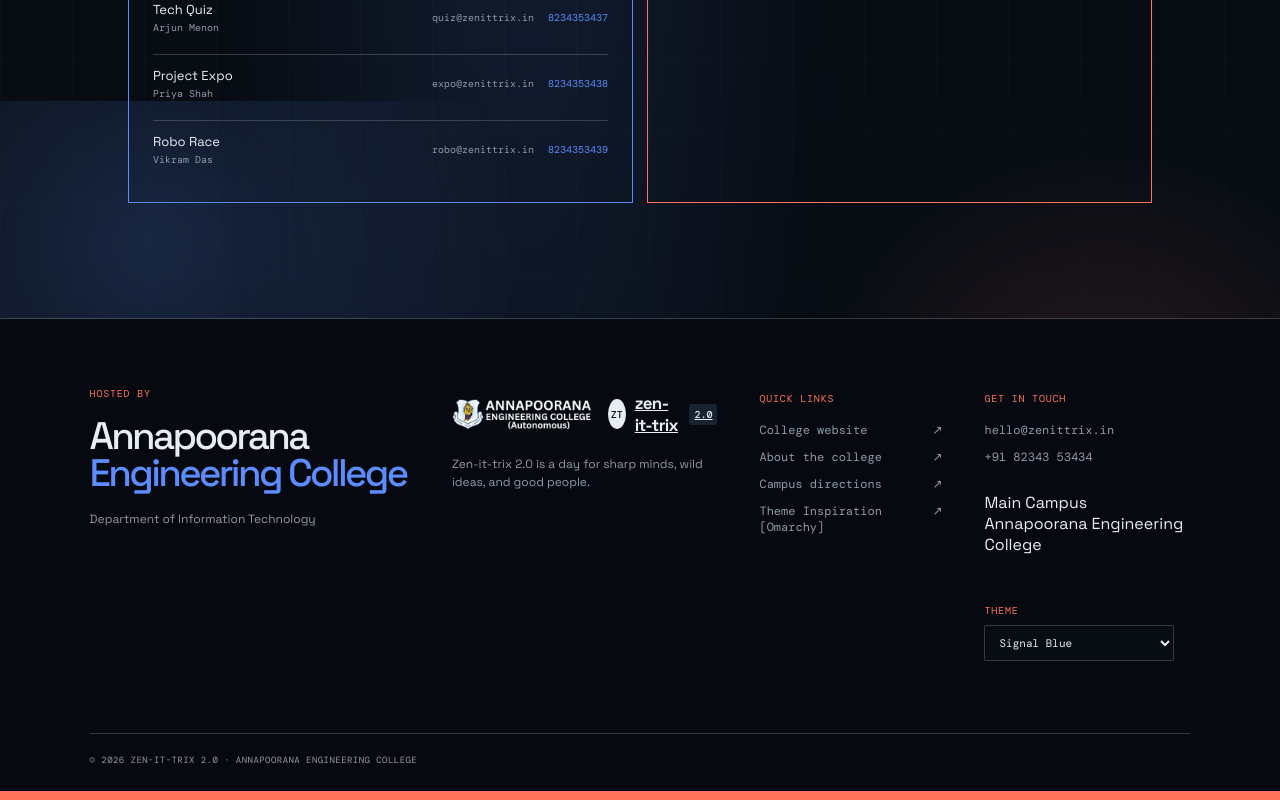
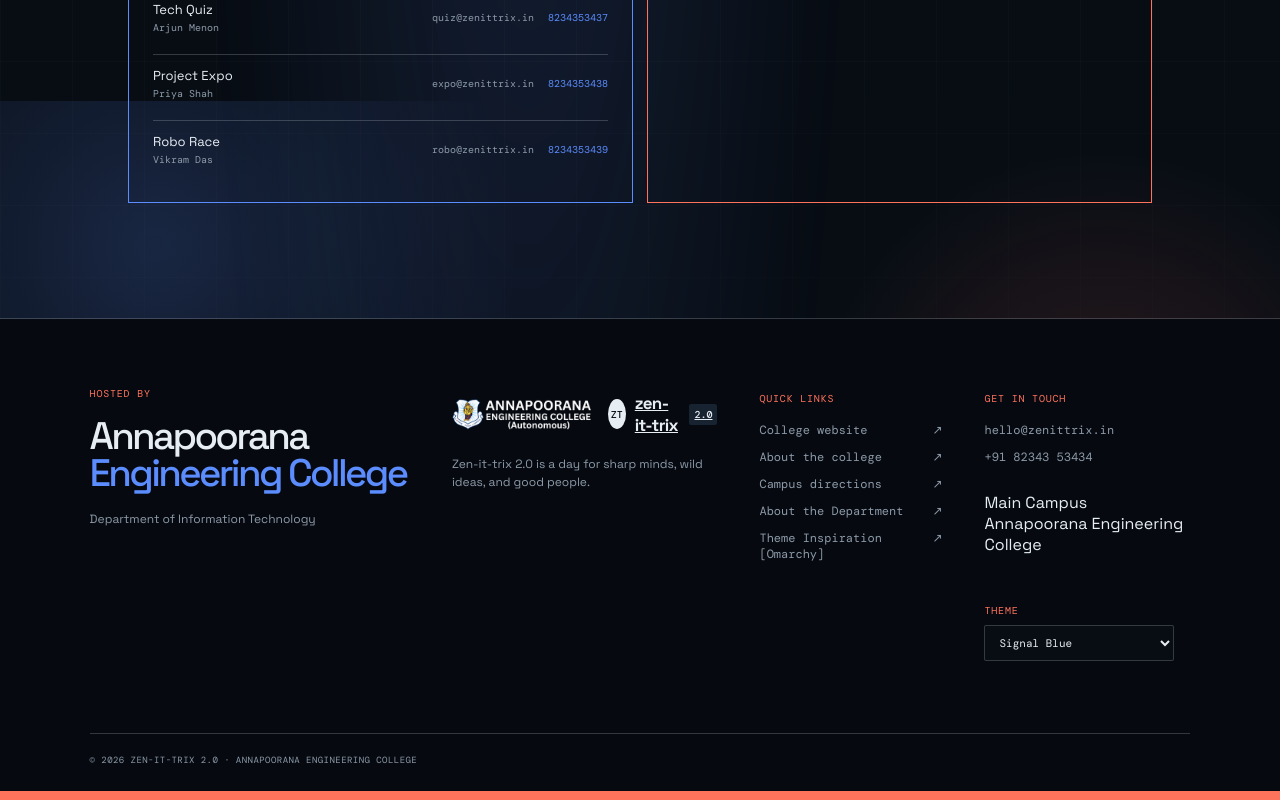
Before and after one commit to Goku-devil/zen-it-trix-v1-test, a React (Vite) app: page / in a window 1280 px wide. Shown: the part 3899-4699 px from the top of the page. Built offline with nearby package versions, Linux system fonts and the light colour scheme.

Commit message:
added about dept

```diff
--- a/src/components/Footer.jsx
+++ b/src/components/Footer.jsx
@@ -5,7 +5,8 @@
         ['College website', 'https://aecsalem.edu.in/'],
         ['About the college', 'https://aecsalem.edu.in/vision-mission.php'],
         ['Campus directions', 'https://maps.app.goo.gl/K6DzyX7c3oPXhmZ69'],
-        ['Theme Inspiration [Omarchy]', 'https://omarchy.org/themes/'],
+        ['About the Department', 'https://aecsalem.edu.in/depart-IT.php'],
+        ['Theme Inspiration [Omarchy]', 'hsttps://omarchy.org/themes/'],
     ]
 
     return (
```
